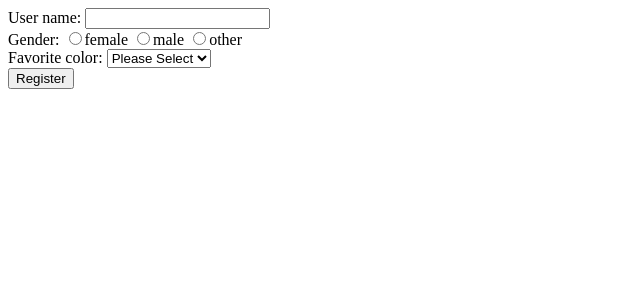
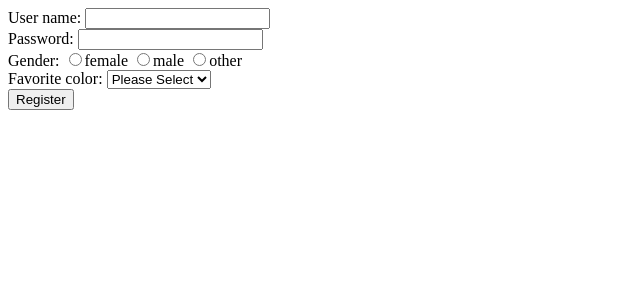
Before and after one commit to NikosMetaxakis/testingPHP, a PHP site: page /form.php in a window 1280 px wide. Shown: the top 300 px of the page, without its empty margins (0-640 px from the left). Run offline with PHP 8.4, Linux system fonts and the light colour scheme.

Commit message:
register user with hased password

```diff
--- a/form.php
+++ b/form.php
@@ -2,7 +2,7 @@
     require 'config.inc.php';
 
     $name = '';
-    //$password = '';
+    $password = '';
     $gender = '';
     $color = '';
     //$languages = [];
@@ -17,11 +17,11 @@
         }else{
             $name = $_POST['name'];
         }
-        /* if(!isset($_POST['password']) || $_POST['password'] === '') {
+        if(!isset($_POST['password']) || $_POST['password'] === '') {
             $ok = false;
         }else{
             $password = $_POST['password'];
-        } */
+        }
         if(!isset($_POST['gender']) || $_POST['gender'] === '') {
             $ok = false;
         }else{
@@ -49,6 +49,9 @@
         } */
 
         if($ok) {
+
+            $hash = password_hash($password, PASSWORD_DEFAULT);
+
             //add database code here
             $db = new mysqli(
                 MYSQL_HOST,
@@ -58,9 +61,9 @@
             );
 
             $sql = $db->prepare(
-                "INSERT INTO users (name, gender, color) VALUES (
-                    ?, ?, ?)");
-            $sql->bind_param('sss', $name, $gender, $color);
+                "INSERT INTO users (name, gender, color, hash) VALUES (
+                    ?, ?, ?, ?)");
+            $sql->bind_param('ssss', $name, $gender, $color, $hash);
             $sql->execute();
 
             echo '<p>User added.</p>';
@@ -78,6 +81,7 @@
     User name: <input type="text" name="name" value="<?php
       echo htmlspecialchars($name, ENT_QUOTES);
     ?>"><br>
+    Password: <input type="password" name="password"><br>
     Gender:
         <input type="radio" name="gender" value="f" <?php
             if($gender === 'f'){
```
